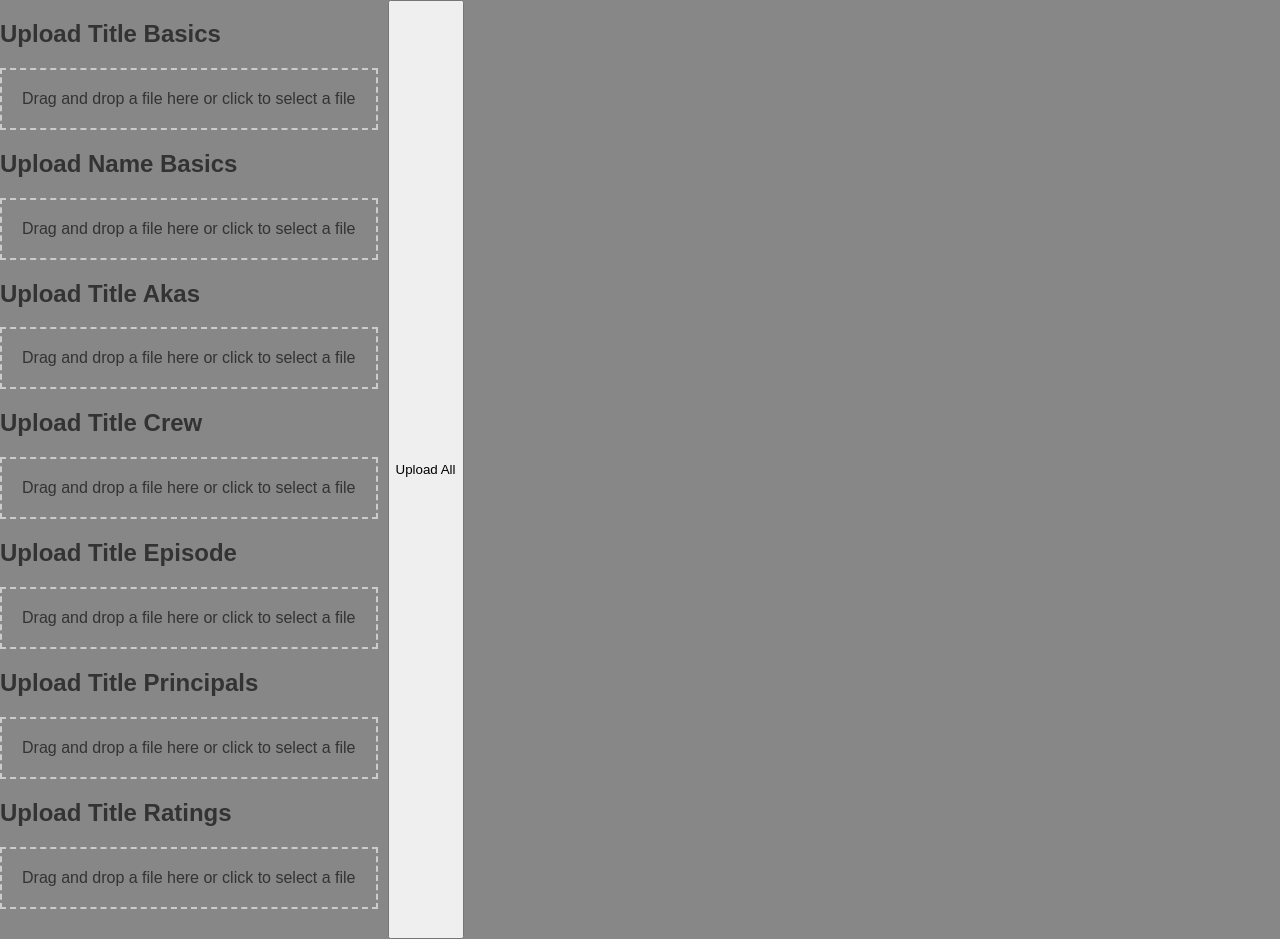
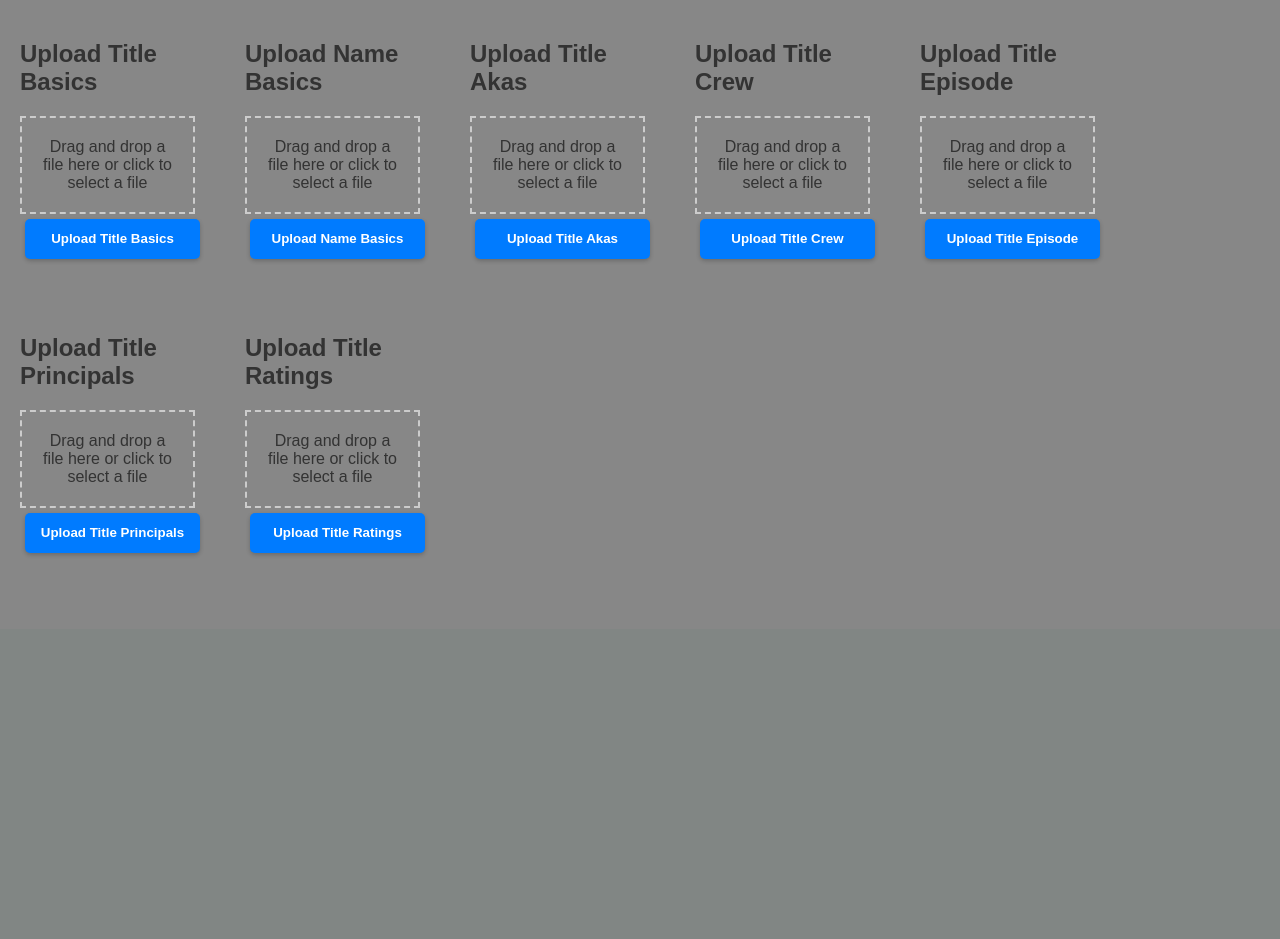
Before and after one commit to ntua-el20614/ntuaflix, a Flask app: page /adminpage in a window 1280 px wide. Shown: the part 171-1110 px from the top of the page. After the commit the page ends 726 px from the top, so only its background shows below. Run offline with Flask 3, Linux system fonts and the light colour scheme; some libraries are stand-ins or nearby versions.

Commit message:
admin page can upload

```diff
--- a/frontend/templates/admin.html
+++ b/frontend/templates/admin.html
@@ -11,8 +11,52 @@
   <link rel="stylesheet" href="/static/css/landing.css">
   <style>
     .upload-section {
-            margin-bottom: 30px;
+      width: 175px;
+
+      display: inline-block;
+      /* Set to inline-block for side-by-side layout */
+      margin: 20px;
     }
+
+    .upload-button {
+
+      align-self: center;
+      margin: 5px;
+      width: 175px;
+      height: 40px;
+      /* Increased height for better clickability */
+      background-color: #007bff;
+      /* A pleasant blue color */
+      color: white;
+      border: none;
+      border-radius: 5px;
+      cursor: pointer;
+      transition: background-color 0.3s, transform 0.2s;
+      /* Smooth transition for color and transformation */
+      box-shadow: 0 2px 4px rgba(0, 0, 0, 0.2);
+      /* Slight shadow for depth */
+      font-weight: bold;
+    }
+
+    .upload-button:hover,
+    .upload-button:focus {
+      background-color: #0056b3;
+      /* Darker shade on hover */
+      transform: translateY(-2px);
+      /* Slight lift on hover */
+      outline: none;
+      /* Remove focus outline */
+    }
+
+    .upload-button:active {
+      background-color: #004080;
+      /* Even darker on click */
+      transform: translateY(1px);
+      /* Push down on click */
+      box-shadow: 0 1px 2px rgba(0, 0, 0, 0.2);
+      /* Adjust shadow on click */
+    }
+
 
     .admin-container {
       display: flex;
@@ -47,35 +91,86 @@
       <div id="title-basics-drop-zone" class="drop-zone">
         Drag and drop a file here or click to select a file
       </div>
+      <button
+        onclick="uploadSingleFile('title-basics-drop-zone', 'http://localhost:7117/admin/upload/titlebasics')"
+        class="upload-button">Upload
+        Title Basics</button>
+    </div>
+
+    <!-- Upload Name Basics -->
+    <div class="upload-section">
       <h2>Upload Name Basics</h2>
       <div id="name-basics-drop-zone" class="drop-zone">
         Drag and drop a file here or click to select a file
       </div>
+      <button
+        onclick="uploadSingleFile('name-basics-drop-zone', 'http://localhost:7117/admin/upload/namebasics')"
+        class="upload-button">Upload Name
+        Basics</button>
+    </div>
+
+    <!-- Upload Title Akas -->
+    <div class="upload-section">
       <h2>Upload Title Akas</h2>
       <div id="title-akas-drop-zone" class="drop-zone">
         Drag and drop a file here or click to select a file
       </div>
+      <button
+        onclick="uploadSingleFile('title-akas-drop-zone', 'http://localhost:7117/admin/upload/titleakas')"
+        class="upload-button">Upload
+        Title Akas</button>
+    </div>
+
+    <!-- Upload Title Crew -->
+    <div class="upload-section">
       <h2>Upload Title Crew</h2>
       <div id="title-crew-drop-zone" class="drop-zone">
         Drag and drop a file here or click to select a file
       </div>
+      <button
+        onclick="uploadSingleFile('title-crew-drop-zone', 'http://localhost:7117/admin/upload/titlecrew')"
+        class="upload-button">Upload
+        Title Crew</button>
+    </div>
+
+    <!-- Upload Title Episode -->
+    <div class="upload-section">
       <h2>Upload Title Episode</h2>
       <div id="title-episode-drop-zone" class="drop-zone">
         Drag and drop a file here or click to select a file
       </div>
+      <button
+        onclick="uploadSingleFile('title-episode-drop-zone', 'http://localhost:7117/admin/upload/titleepisode')"
+        class="upload-button">Upload
+        Title Episode</button>
+    </div>
+
+    <!-- Upload Title Principals -->
+    <div class="upload-section">
       <h2>Upload Title Principals</h2>
       <div id="title-principals-drop-zone" class="drop-zone">
         Drag and drop a file here or click to select a file
       </div>
+      <button
+        onclick="uploadSingleFile('title-principals-drop-zone', 'http://localhost:7117/admin/upload/titleprincipals')"
+        class="upload-button">Upload
+        Title Principals</button>
+    </div>
+
+    <!-- Upload Title Ratings -->
+    <div class="upload-section">
       <h2>Upload Title Ratings</h2>
       <div id="title-ratings-drop-zone" class="drop-zone">
         Drag and drop a file here or click to select a file
       </div>
+      <button
+        onclick="uploadSingleFile('title-ratings-drop-zone', 'http://localhost:7117/admin/upload/titleratings')"
+        class="upload-button">Upload
+        Title Ratings</button>
     </div>
-        <button onclick="uploadAllFiles()">Upload All</button>
+  </div>
 
 
-    </div>
 
   <script>
     // Setup for each drop zone
@@ -135,41 +230,35 @@
     }
 
 
-        function uploadAllFiles() {
-    const endpoints = {
-      'title-basics-drop-zone': 'http://localhost:7117/admin/upload/titlebasics',
-      'name-basics-drop-zone': 'http://localhost:7117/admin/upload/namebasics',
-      'title-akas-drop-zone': 'http://localhost:7117/admin/upload/titleakas',
-      'title-Crew-drop-zone': 'http://localhost:7117/admin/upload/titlecrew',
-      'title-episode-drop-zone': 'http://localhost:7117/admin/upload/titleepisode',
-      'title-principals-drop-zone': 'http://localhost:7117/admin/upload/titleprincipals',
-      'title-ratings-drop-zone': 'http://localhost:7117/admin/upload/titleratings'
-    };
-
-    let uploads = [];
-    let allZonesEmpty = true;
-
-    for (const [dropZoneId, endpoint] of Object.entries(endpoints)) {
+    function uploadSingleFile(dropZoneId, endpoint) {
       const dropZone = document.getElementById(dropZoneId);
       if (dropZone && dropZone.file) {
-        uploads.push(uploadFile(dropZone.file, endpoint));
-        allZonesEmpty = false;
+        const file = dropZone.file;
+        const formData = new FormData();
+        formData.append('file', file);
+        formData.append('secretKey', '3141592653589793236264');
+        formData.append('is_user_admin', 'true');
+
+        fetch(endpoint, {
+          method: 'POST',
+          body: formData
+        })
+          .then(response => {
+            if (!response.ok) {
+              throw new Error('Network response was not ok');
             }
-    }
-
-    if (allZonesEmpty) {
-      alert('Please upload at least one file.');
-      return;
-    }
-
-    Promise.all(uploads)
-      .then(results => {
-        results.forEach(result => alert(result));
+            return response.json();
+          })
+          .then(data => {
+            alert(data.message);
           })
           .catch(error => {
             console.error('Error:', error);
-        alert('Some uploads failed.');
+            alert('Upload failed');
           });
+      } else {
+        alert('Please select a file to upload.');
+      }
     }
 
   </script>
```
Lines whose indentation alone changed are shown as unchanged.
